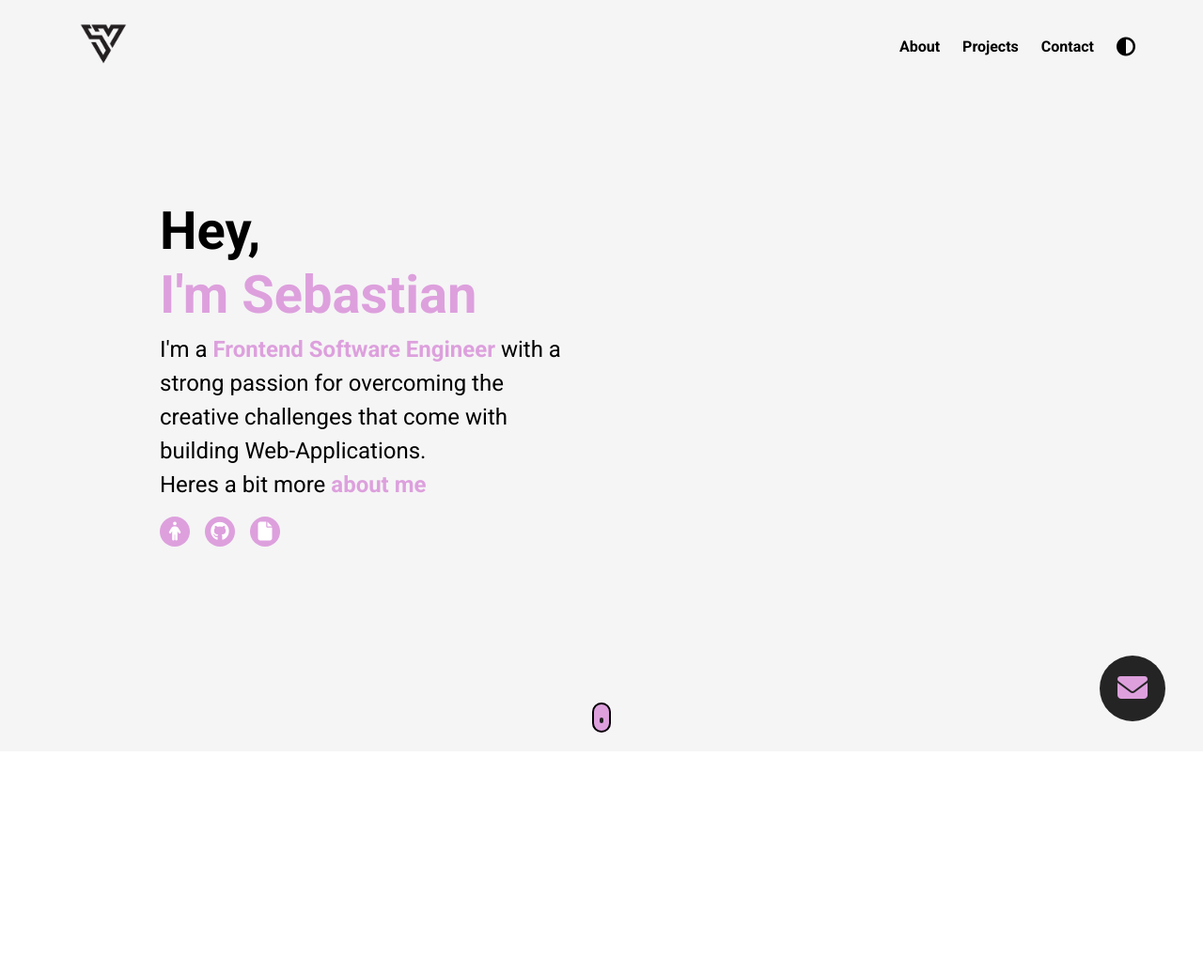
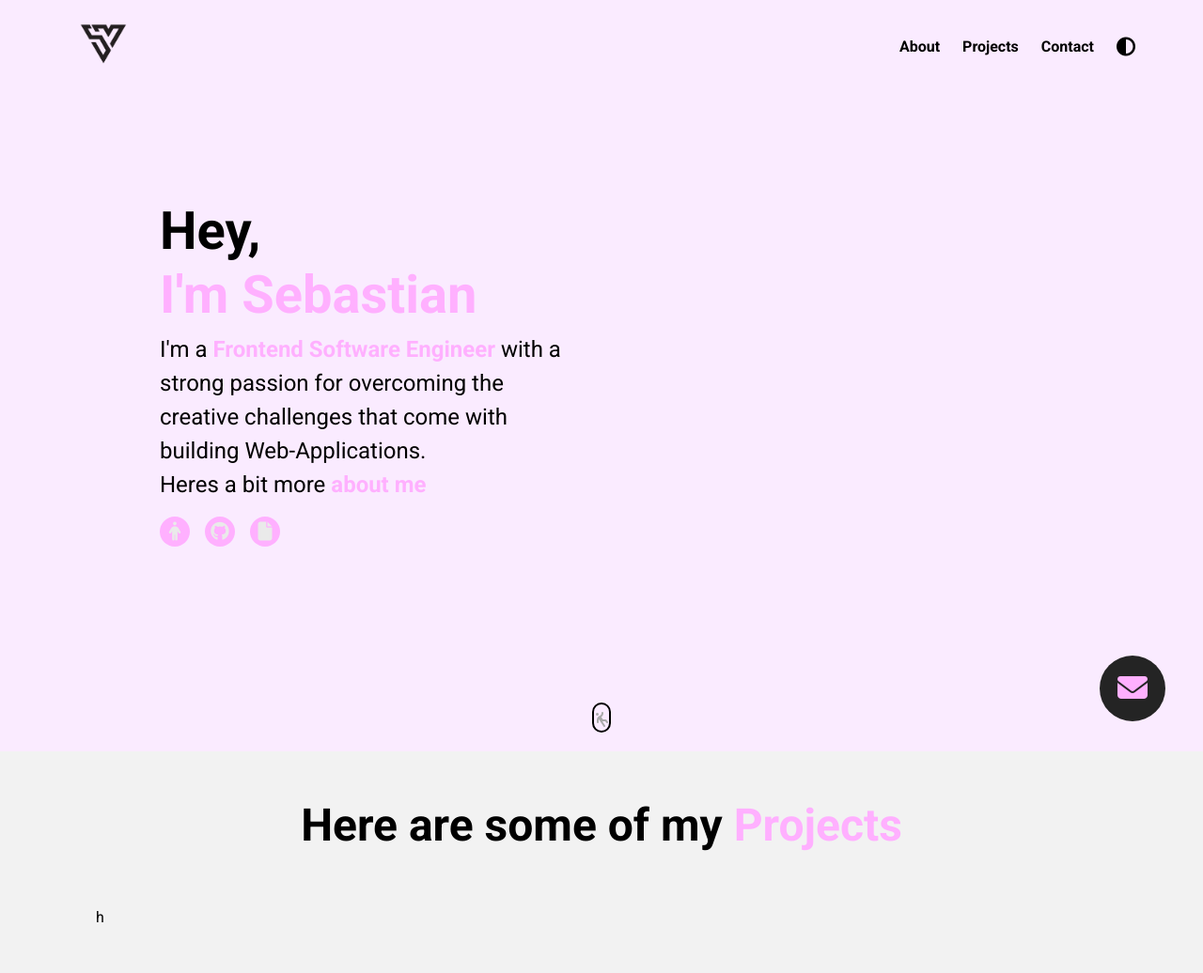
Before and after one commit to sebas-the-artist/my_E-Portfolio, a plain HTML site: page index.html in a window 1280 px wide. Shown: the whole page at 94% size. Before the commit the page ends 800 px from the top, so only its background shows below. Drawn offline with Linux system fonts and the light colour scheme.

Commit message:
i wonder if elephants ever step on their trunk

```diff
--- a/index.html
+++ b/index.html
@@ -42,7 +42,7 @@
                     nav__link--anchor
                     link__hover-effect
                     link__hover-effect--black
-                    "><i class="fa-solid fa-circle-half-stroke click"></i></a>
+                    "><i class="fa-solid fa-circle-half-stroke click invert"></i></a>
                 </li>
             </ul>
         </nav>
@@ -68,14 +68,29 @@
                 </a>
             </div>
         </header>
-        <button class="mail__btn click">
+        <button class="mail__btn">
             <i class="fa-solid fa-envelope"></i>
         </button>
         <a href="#projects" class="scroll">
             <div class="scroll__icon click">
-
+                <i class="fa-solid fa-person-falling"></i>
             </div>
         </a>
+    </section>
+
+    <section id="projects">
+
+        <div class="container">
+            <div class="row">
+                <h1 class="section__title">
+                    Here are some of my <span class="color">Projects</span>
+                </h1>
+                <ul class="project__list">
+                    <li class="project">h</li>
+                </ul>
+            </div>
+        </div>
+
     </section>
 </body>
 
--- a/styles.css
+++ b/styles.css
@@ -5,6 +5,17 @@
   padding: 0;
   box-sizing: border-box;
   font-family: "Roboto", sans-serif;
+}
+
+.container {
+  padding: 50px 0;
+}
+
+.row {
+  width: 100%;
+  max-width: 1100px;
+  margin: 0 auto;
+  padding: 0 12px;
 }
 
 li {
@@ -35,11 +46,12 @@ button {
 }
 
 section {
-  /*background-color: rgb(250, 235, 255);*/
-  background-color: rgb(245, 245, 245);
+  background-color: rgb(250, 235, 255);
+  /*background-color: rgb(245, 245, 245);*/
 }
 .color {
   color: plum;
+  color: rgb(255, 176, 255);
   font-weight: bold;
 }
 
@@ -52,6 +64,7 @@ section {
 
 .title--secondary {
   color: plum;
+  color: rgb(255, 176, 255);
 }
 /*
 
@@ -84,8 +97,8 @@ LANDING PAGE
 }
 
 .social__link {
-  background-color: plum;
-  color: white;
+  background-color: rgb(255, 176, 255);
+  color: rgb(234, 234, 234);
   padding: 4px;
   margin-right: 16px;
   font-size: 20px;
@@ -104,10 +117,18 @@ LANDING PAGE
   border-radius: 50%;
   border: none;
   background-color: #242424;
-  color: plum;
+  color: rgb(255, 176, 255);
   position: fixed;
   bottom: 32px;
   right: 40px;
+
+  transition: all 800ms ease-in-out;
+}
+.mail__btn:hover {
+  color: #242424;
+  background-color: rgb(255, 176, 255);
+  border: 2px solid #242424;
+  rotate: -360deg;
 }
 
 .scroll {
@@ -115,7 +136,7 @@ LANDING PAGE
   bottom: 20px;
   left: 50%;
   transform: translateX(-50%);
-  background-color: plum;
+  background-color: rgb(250, 235, 255);
   border-radius: 24px;
 }
 .scroll__icon {
@@ -133,7 +154,11 @@ LANDING PAGE
   height: 6px;
   background-color: #242424;
   border-radius: 2px;
-  animation: scroll 1000ms infinite alternate-reverse ease-in-out;
+  animation: scroll 1500ms infinite alternate-reverse ease-in-out;
+}
+.fa-person-falling {
+  animation: scroll 1500ms infinite alternate-reverse ease-in-out;
+  color: rgb(169, 169, 169);
 }
 
 @keyframes scroll {
@@ -183,6 +208,27 @@ nav {
   color: black;
 }
 
-.fa-circle-half-stroke {
+.invert {
   font-size: 20px;
+  transition: all 300ms ease;
 }
+
+.invert:hover {
+  rotate: 180deg;
+}
+
+/*
+
+PROJECTS
+
+*/
+
+#projects {
+  background-color: rgb(242, 242, 242);
+}
+
+.section__title {
+  text-align: center;
+  font-size: 48px;
+  margin-bottom: 60px;
+}
```
Also changed, not shown: fes-assets/Eportfolio YT.png (added), fes-assets/Frontend Simplified.jpg (added), fes-assets/Frontend Simplified.png (added), fes-assets/blinker mockup.png (added), fes-assets/circle.svg (added), fes-assets/favicon.ico (added), fes-assets/google mockup.png (added), fes-assets/logo.svg (added), fes-assets/semi circle.svg (added), fes-assets/squiggly.svg (added), fes-assets/triangle.svg (added), 3 other files.
